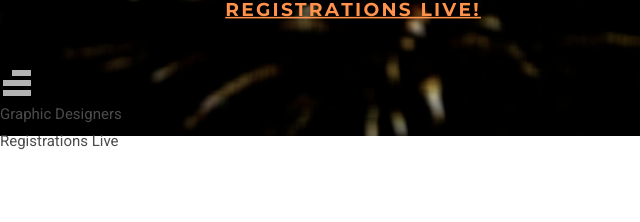
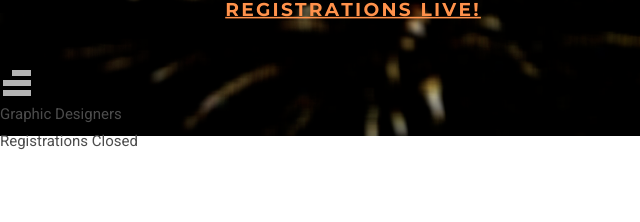
Before and after one commit to the-rebooted-coder/Key-a-Byte, a plain HTML site: page index.html in a window 1280 px wide. Shown: the part 3036-3258 px from the top of the page, 0-640 px from the left. Drawn offline with nearby package versions, Linux system fonts and the light colour scheme; files that its build step writes are made by us from their sources.

Commit message:
Update index.html

```diff
--- a/index.html
+++ b/index.html
@@ -217,7 +217,7 @@
                                         <img src="images/icon_post.svg" alt="">
                                     </p>
                                     <p class="portfolio-text">Graphic Designers</p>
-                                    <p class="portfolio-sec-text">Registrations Live</p>
+                                    <p class="portfolio-sec-text">Registrations Closed</p>
                                 </div>
                             </div>
                         </a>
```
